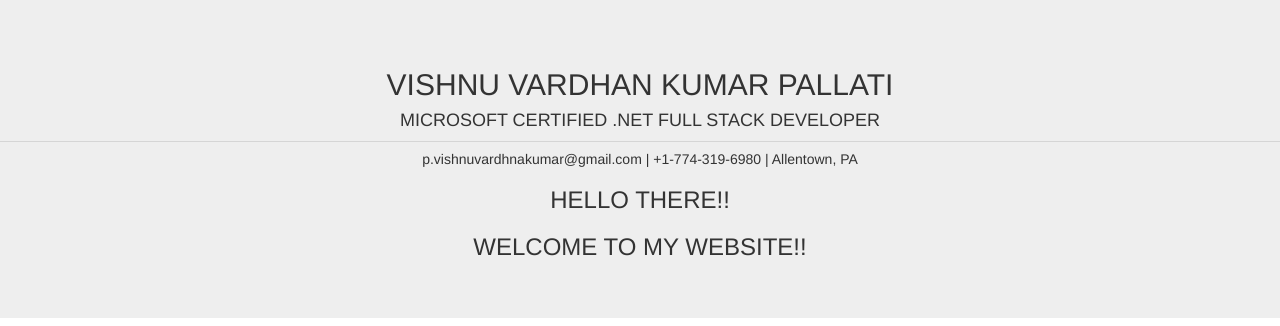
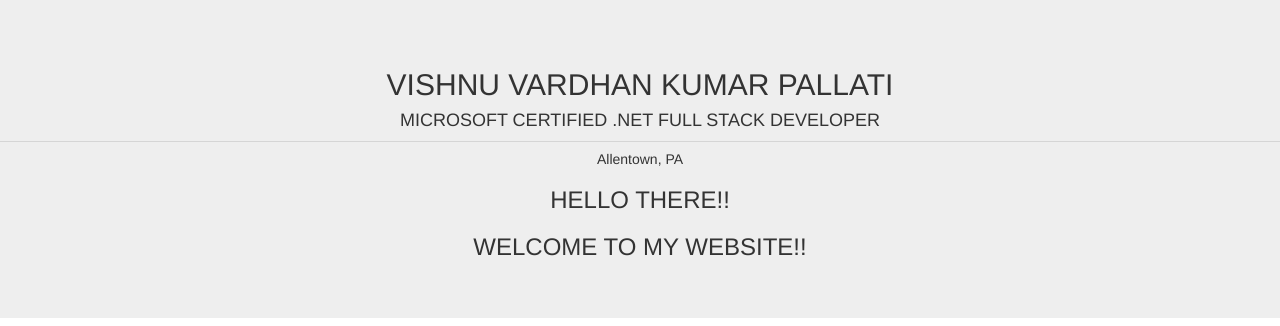
Before and after one commit to vpallati/portfolio, a plain HTML site: page index.html in a window 1280 px wide. Shown: the top 326 px of the page. Drawn offline with nearby package versions, Linux system fonts and the light colour scheme.

Commit message:
Update index.html

```diff
--- a/index.html
+++ b/index.html
@@ -9,7 +9,7 @@
 			<h2>VISHNU VARDHAN KUMAR PALLATI</h2>
 			<h4>MICROSOFT CERTIFIED  .NET FULL STACK DEVELOPER</h4>
 			<hr style="margin:0px;"/>
-			<h5>p.vishnuvardhnakumar@gmail.com | +1-774-319-6980 | Allentown, PA</h5>
+			<h5>Allentown, PA</h5>
 			<h3>HELLO THERE!!</h3>
 			<h3>WELCOME TO MY WEBSITE!!</h3>
 		</div>
```
